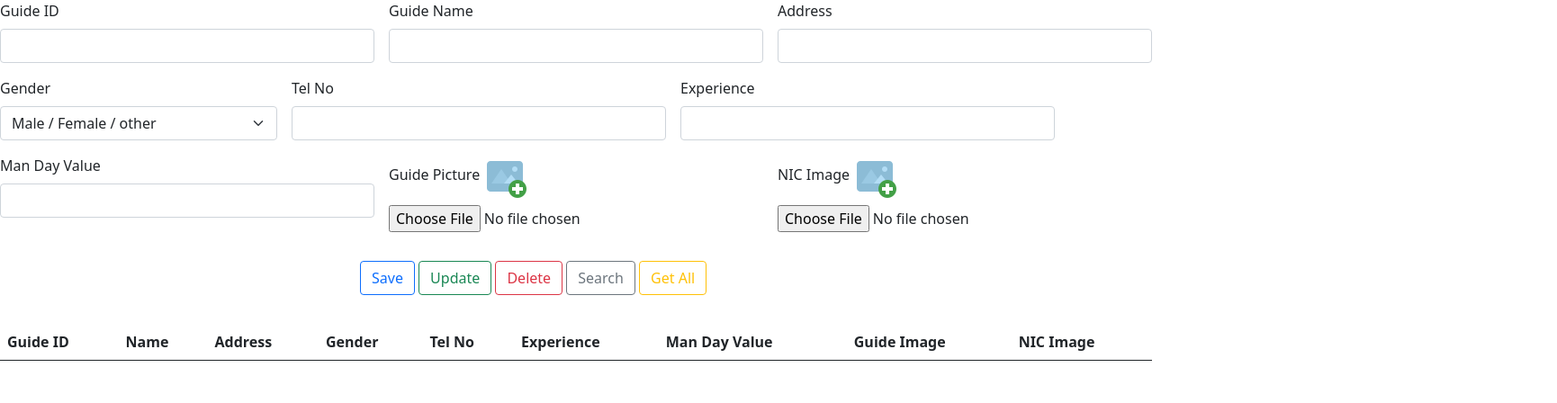
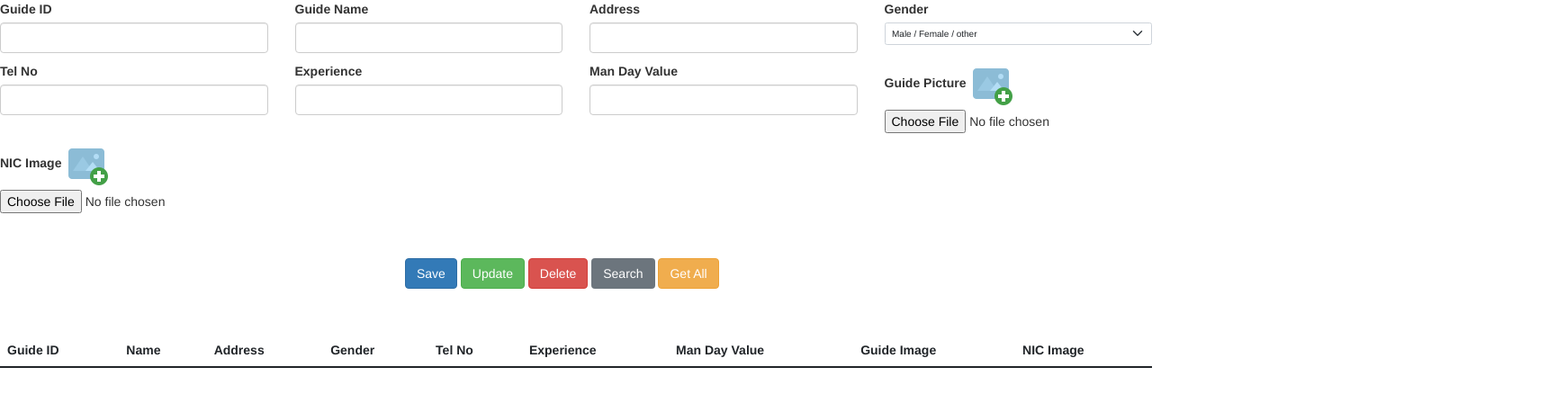
Before and after one commit to Ashendhiyan/Travel-Planning-System-FrontEnd, a plain HTML site: page Next-Travel-Plannning-System/src/Admin/guide.html in a window 1280 px wide. Shown: the whole page at 90% size, 1730 px wide, since content can reach past the window. Drawn offline with nearby package versions, Linux system fonts and the light colour scheme.

Commit message:
guide.html file updated

```diff
--- a/Next-Travel-Plannning-System/src/Admin/guide.html
+++ b/Next-Travel-Plannning-System/src/Admin/guide.html
@@ -3,38 +3,33 @@
 <head>
     <meta charset="UTF-8">
     <title>Guide</title>
-    <meta name="viewport" content="width=device-width, initial-scale=1">
+    <meta content="width=device-width, initial-scale=1" name="viewport">
     <link href="../assets/css/bootstrap/bootstrap.min.css" rel="stylesheet">
+    <link href="https://maxcdn.bootstrapcdn.com/bootstrap/3.3.6/css/bootstrap.min.css" rel="stylesheet"/>
 
-<!--    <link rel="stylesheet" href="assets/css/bootstrap/style-sheet.css">-->
-   <!-- <link href="https://cdn.jsdelivr.net/npm/bootstrap@5.3.2/dist/css/bootstrap.min.css" rel="stylesheet" integrity="sha384-T3c6CoIi6uLrA9TneNEoa7RxnatzjcDSCmG1MXxSR1GAsXEV/Dwwykc2MPK8M2HN" crossorigin="anonymous">-->
     <script src="../assets/JQuery/jquery-3.6.1.min.js"></script>
 </head>
 <body>
-<!--
-<script src="https://cdn.jsdelivr.net/npm/bootstrap@5.3.2/dist/js/bootstrap.bundle.min.js" integrity="sha384-C6RzsynM9kWDrMNeT87bh95OGNyZPhcTNXj1NW7RuBCsyN/o0jlpcV8Qyq46cDfL" crossorigin="anonymous"></script>
--->
 
 
-
-<form class="row g-3 needs-validation" novalidate enctype="multipart/form-data">
-    <div class="col-md-4">
+<form class="row g-3 needs-validation" enctype="multipart/form-data" novalidate>
+    <div class="col-md-3">
         <label class="form-label" for="guideId">Guide ID</label>
-        <input class="form-control" id="guideId" required type="text" >
+        <input class="form-control" id="guideId" required type="text">
         <div class="valid-feedback">
             Looks good!
         </div>
     </div>
-    <div class="col-md-4">
+    <div class="col-md-3">
         <label class="form-label" for="guideName">Guide Name</label>
-        <input class="form-control" id="guideName" required type="text" >
+        <input class="form-control" id="guideName" required type="text">
         <div class="valid-feedback">
             Looks good!
         </div>
     </div>
-    <div class="col-md-4">
+    <div class="col-md-3">
         <label class="form-label" for="address">Address</label>
-        <input class="form-control" id="address" required type="text" >
+        <input class="form-control" id="address" required type="text">
         <div class="valid-feedback">
             Looks good!
         </div>
@@ -42,7 +37,7 @@
     <div class="col-md-3">
         <label class="form-label" for="gender">Gender</label>
         <select class="form-select" id="gender" required>
-            <option disabled selected value="">Male / Female / other </option>
+            <option disabled selected value="">Male / Female / other</option>
             <option>Male</option>
             <option>Female</option>
             <option>Other</option>
@@ -51,35 +46,35 @@
             Please select a valid state.
         </div>
     </div>
-    <div class="col-md-4">
+    <div class="col-md-3">
         <label class="form-label" for="number">Tel No</label>
-        <input class="form-control" id="number" required type="text" >
+        <input class="form-control" id="number" required type="text">
         <div class="valid-feedback">
             Looks good!
         </div>
     </div>
-    <div class="col-md-4">
+    <div class="col-md-3">
         <label class="form-label" for="experience">Experience</label>
-        <input class="form-control"  id="experience"  required type="text" >
+        <input class="form-control" id="experience" required type="text">
         <div class="valid-feedback">
             Looks good!
         </div>
     </div>
-    <div class="col-md-4">
+    <div class="col-md-3">
         <label class="form-label" for=" manDayValue"> Man Day Value</label>
-        <input class="form-control"  id=" manDayValue"  required type="text" >
+        <input class="form-control" id=" manDayValue" required type="text">
         <div class="valid-feedback">
             Looks good!
         </div>
     </div>
- <div class="col-md-4">
+    <div class="col-md-3">
         <label class="form-label" for="guideImage">Guide Picture</label>
-        <img src="../assets/images/img.png" alt="">
+        <img alt="" src="../assets/images/img.png">
         <input class="mt-2" id="guideImage" name="customerProfilePic" type="file">
     </div>
-    <div class="col-md-4">
+    <div class="col-md-3">
         <label class="form-label" for="nicImage">NIC Image</label>
-        <img src="../assets/images/img.png" alt="">
+        <img alt="" src="../assets/images/img.png">
         <input class="mt-2" id="nicImage" name="customerProfilePic" type="file">
     </div>
 
@@ -97,21 +92,19 @@
         </div>-->
 
 
-
-
 </form>
 
-<div class="col-12" style="margin-left: 25rem; margin-top: 2rem">
-    <button type="Save" class="btn btn-outline-primary" onclick="save">Save</button>
-    <button type="Update" class="btn btn-outline-success" onclick="update">Update</button>
-    <button type="Delete" class="btn btn-outline-danger" onclick="Delete">Delete</button>
-    <button type="Search" class="btn btn-outline-secondary" onclick="search">Search</button>
-    <button type="Get All" class="btn btn-outline-warning" onclick="getAll">Get All</button>
+<div class="col-12" style="margin-left: 45rem; margin-top: 5rem; margin-bottom: 5rem">
+    <button class="btn btn-primary" onclick="save" type="Save">Save</button>
+    <button class="btn btn-success" onclick="update" type="Update">Update</button>
+    <button class="btn btn-danger" onclick="Delete" type="Delete">Delete</button>
+    <button class="btn btn-secondary" onclick="search" type="Search">Search</button>
+    <button class="btn btn-warning" onclick="getAll" type="Get All">Get All</button>
 </div>
 
 
 <!--table-->
-<table id="data-table" class="table table-striped"  style="margin-top: 2rem">
+<table class="table table-striped" id="data-table" style="margin-top: 2rem">
     <thead>
     <tr>
         <th>Guide ID</th>
```
Lines whose indentation alone changed are shown as unchanged.
